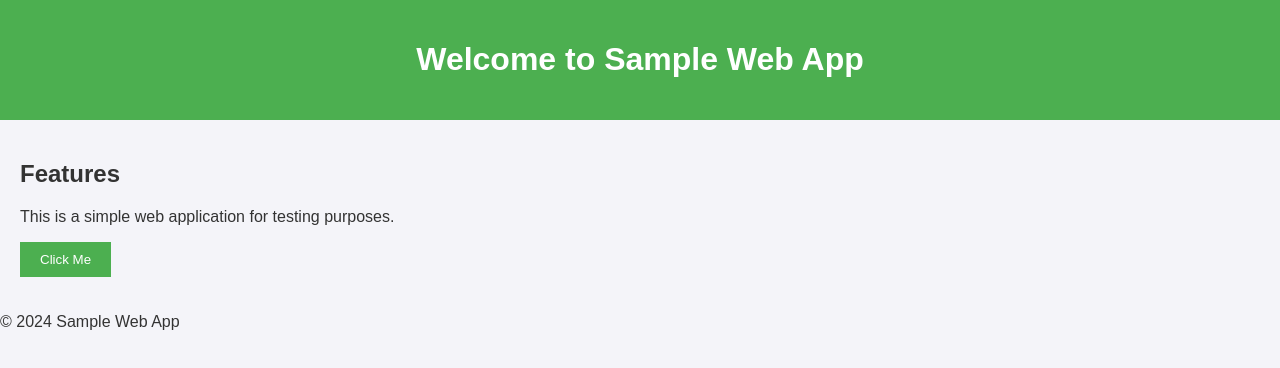
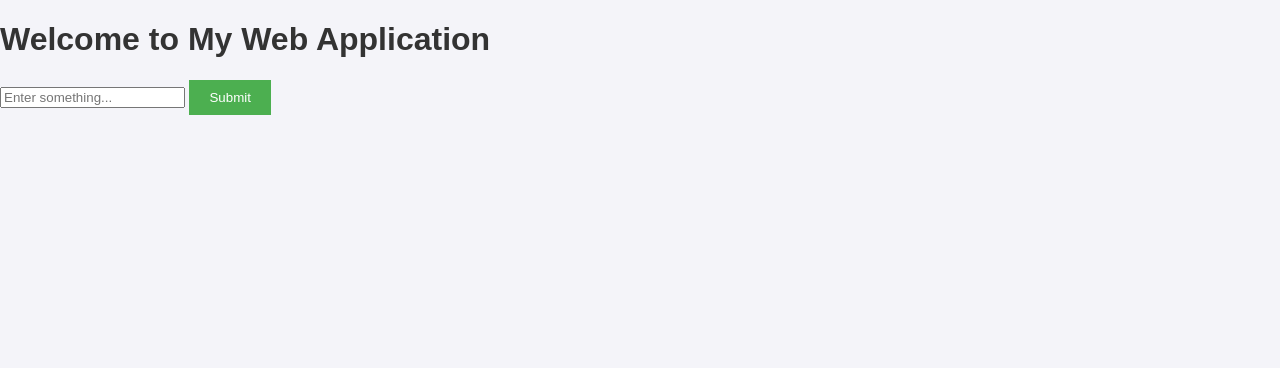
Before and after one commit to SidraSaleem296/selenium-jenkins, a plain HTML site: page index.html in a window 1280 px wide. Drawn offline with Linux system fonts and the light colour scheme.

Commit message:
Update index.html

```diff
--- a/index.html
+++ b/index.html
@@ -3,22 +3,16 @@
 <head>
     <meta charset="UTF-8">
     <meta name="viewport" content="width=device-width, initial-scale=1.0">
-    <title>Sample Web App</title>
+    <title>Simple Web App</title>
     <link rel="stylesheet" href="styles.css">
 </head>
 <body>
-    <header>
-        <h1>Welcome to Sample Web App</h1>
-    </header>
-
-    <section>
-        <h2>Features</h2>
-        <p>This is a simple web application for testing purposes.</p>
-        <button id="submitBtn">Click Me</button>
-    </section>
-
-    <footer>
-        <p>&copy; 2024 Sample Web App</p>
-    </footer>
+    <div class="container">
+        <h1>Welcome to My Web Application</h1>
+        <form action="/" method="post">
+            <input type="text" name="user_input" placeholder="Enter something..." required>
+            <button type="submit">Submit</button>
+        </form>
+    </div>
 </body>
 </html>
```
